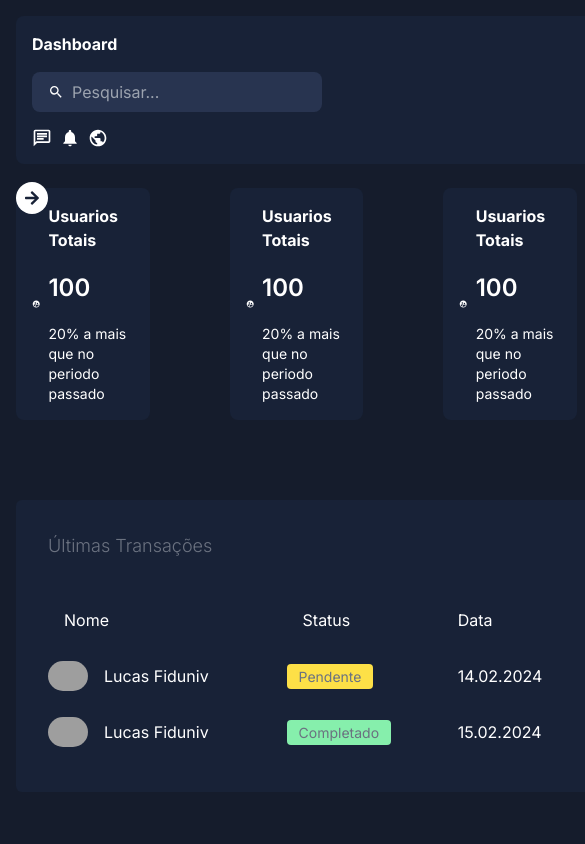
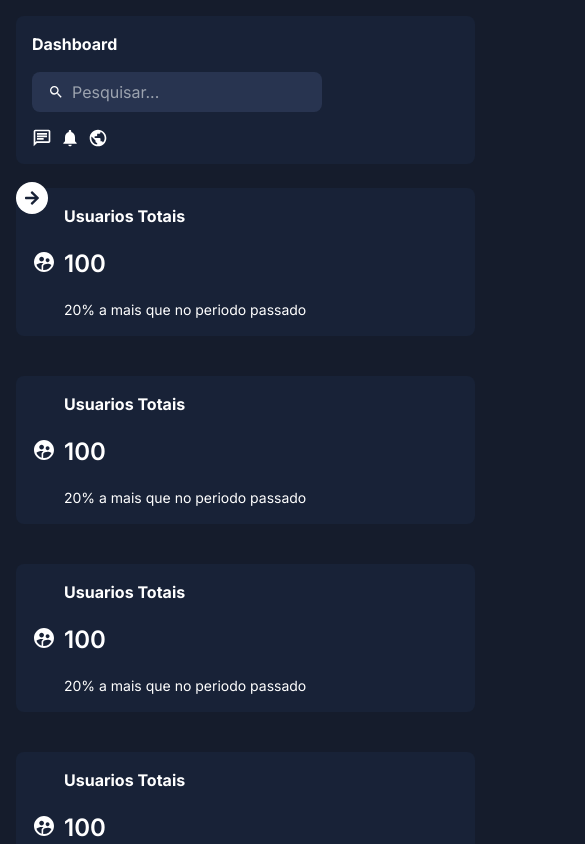
Before and after one commit to lucasfiduniv/Dashboard-nextjs, a Next.js app: page /dashboard in a window 390 px wide. Shown: the top 844 px of the page, 585 px wide, since content can reach past the window. Built offline with nearby package versions, Linux system fonts and the light colour scheme; grey boxes are pictures that could not be loaded.

Commit message:
fix: arrumando os cards para ficarem mais responsivos no mobile

```diff
--- a/app/dashboard/page.tsx
+++ b/app/dashboard/page.tsx
@@ -5,18 +5,26 @@ import Transactions from "../ui/dashboard/transactions/transactions";
 
 const DashboardPage = () => {
   return (
-    <div className="flex gap-20 flex-col md:flex-row md:gap-20 md:mt-20">
-      <div className="flex-3 flex flex-col gap-20">
-        <div className="flex gap-20 justify-between">
-          <Card />
-          <Card />
-          <Card />
-          <Card />
+    <div className="flex flex-col md:flex-row md:mt-20">
+      <div className="md:flex-3 flex flex-col md:gap-20 md:px-10">
+        <div className="md:gap-20 justify-between md:flex-row md:flex">
+          <div className="mb-10 md:mb-0">
+            <Card />
+          </div>
+          <div className="mb-10 md:mb-0">
+            <Card />
+          </div>
+          <div className="mb-10 md:mb-0">
+            <Card />
+          </div>
+          <div className="mb-10 md:mb-0">
+            <Card />
+          </div>
         </div>
         <Transactions />
         <Chart />
       </div>
-      <div className="flex-1">
+      <div className="md:flex-1">
         <Rightbar />
       </div>
     </div>
--- a/app/ui/dashboard/card/card.tsx
+++ b/app/ui/dashboard/card/card.tsx
@@ -2,7 +2,7 @@ import { MdSupervisedUserCircle } from "react-icons/md";
 
 const Card = () => {
   return (
-    <div className="bg-[#182237] p-4 gap-2 rounded-lg flex items-center  cursor-pointer w-full hover:bg-gray-700">
+    <div className="bg-[#182237] p-4 gap-2 rounded-lg flex items-center cursor-pointer w-full hover:bg-gray-700">
       <MdSupervisedUserCircle size={24} />
       <div className="flex flex-col gap-5">
         <span className="font-bold text-white">Usuarios Totais</span>
```
